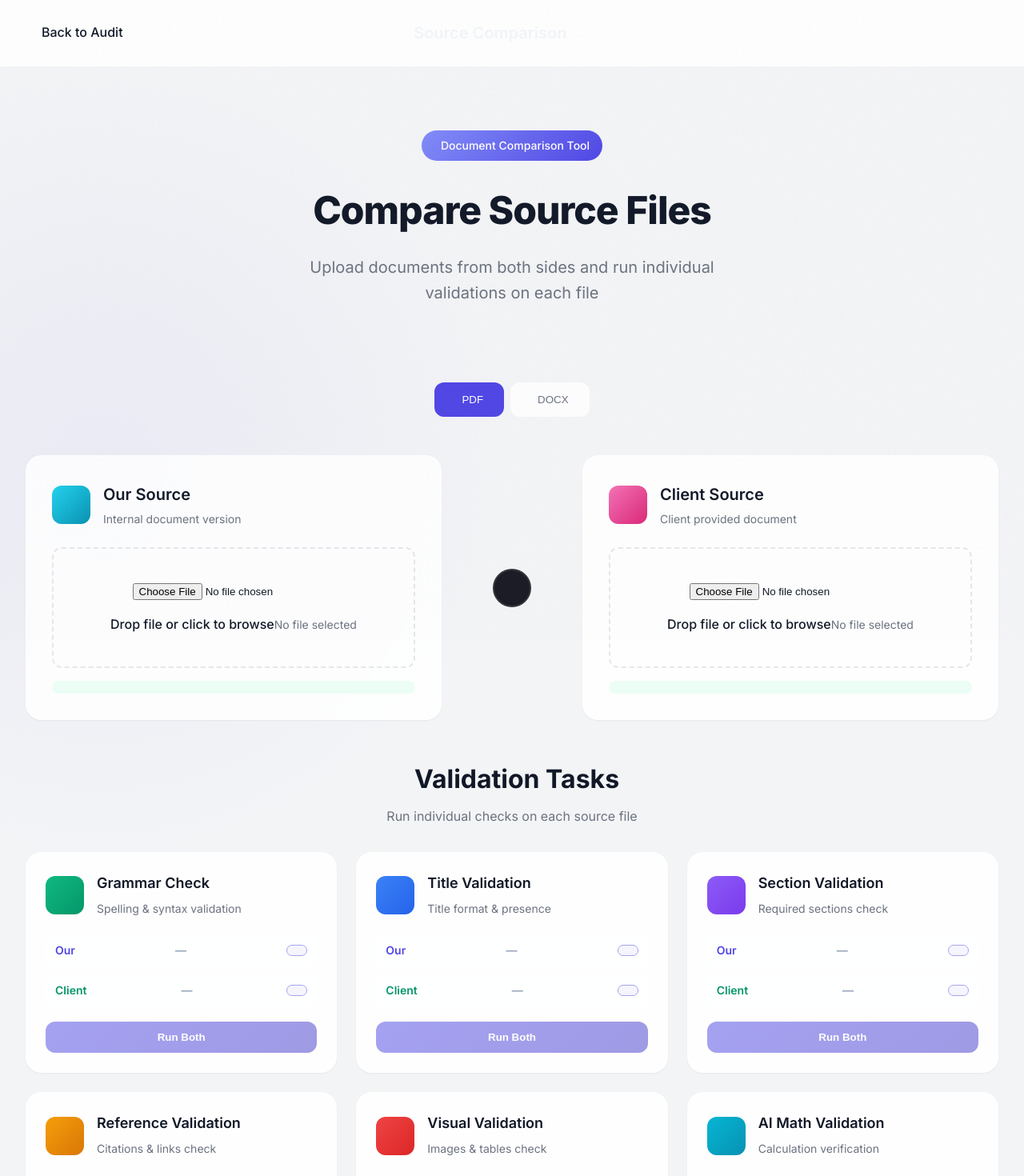
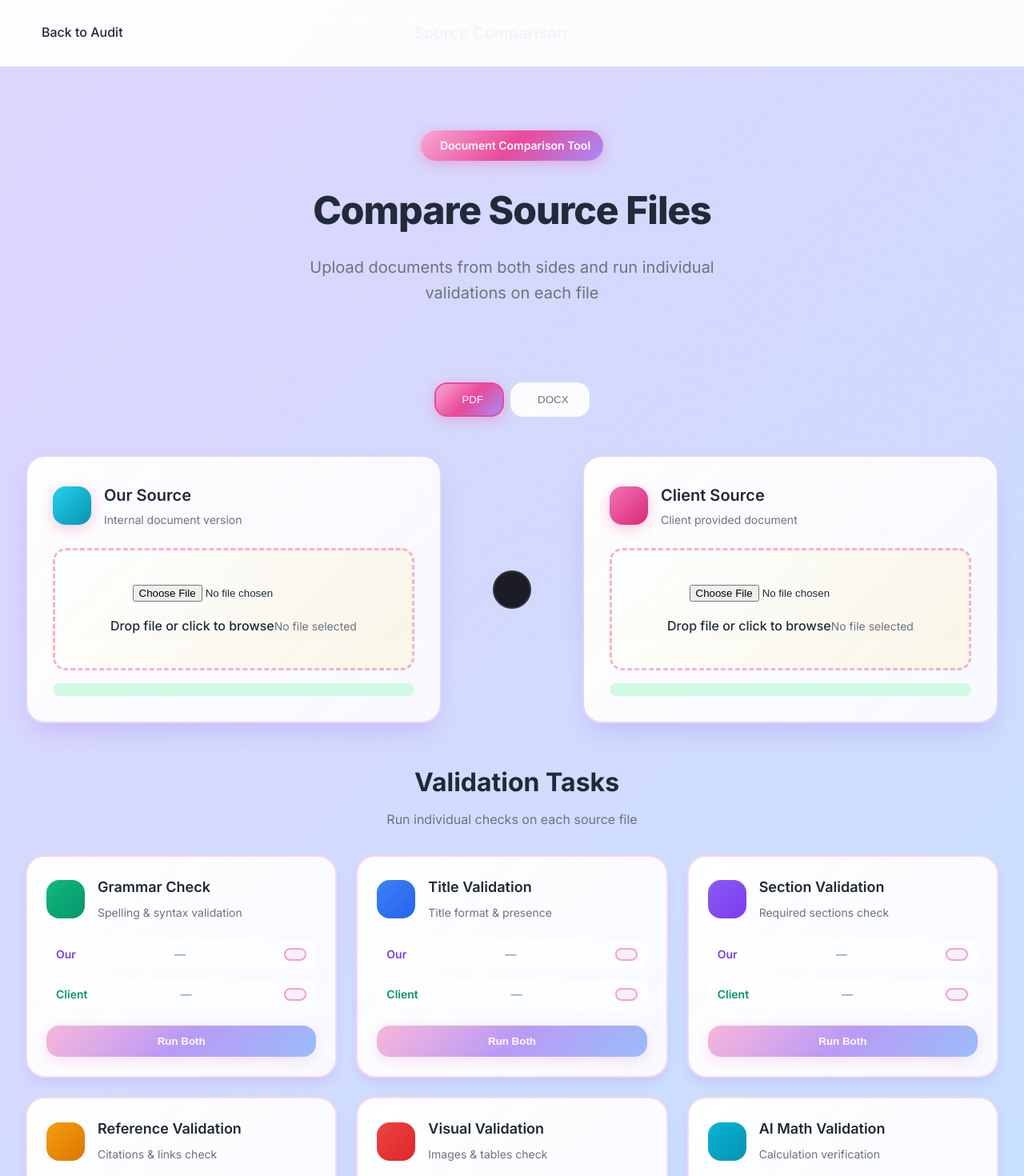
Before and after one commit to Sakaarr/quality-audit-fe, a Next.js app: page /comparison in a window 1280 px wide. Shown: the top 1470 px of the page at 80% size. Built offline with nearby package versions, Linux system fonts and the light colour scheme; no server answers.

Commit message:
css changes

```diff
--- a/src/app/globals.css
+++ b/src/app/globals.css
@@ -1,37 +1,41 @@
-/* Modern Minimalist Design System */
+/* Bright & Cheerful Design System */
 :root {
-  /* Colors */
-  --primary: #4F46E5;        /* Indigo 600 - More vibrant */
-  --primary-dark: #4338CA;
-  --primary-light: #818CF8;
-
-  --bg-page: #F3F4F6;        /* Cool Gray 100 */
-  --bg-card: rgba(255, 255, 255, 0.85); /* Transparent for glassmorphism */
-
-  --text-main: #111827;      /* Gray 900 */
-  --text-muted: #6B7280;     /* Gray 500 */
-  --text-light: #9CA3AF;     /* Gray 400 */
-
-  --border: #E5E7EB;
-
-  --success: #10B981;
-  --success-bg: #ECFDF5;
-  --error: #EF4444;
-  --error-bg: #FEF2F2;
-  --warning: #F59E0B;
-  --warning-bg: #FFFBEB;
-
-  /* Shadows */
-  --shadow-sm: 0 1px 2px 0 rgba(0, 0, 0, 0.05);
-  --shadow-md: 0 10px 15px -3px rgba(0, 0, 0, 0.1), 0 4px 6px -2px rgba(0, 0, 0, 0.05);
-  --shadow-lg: 0 20px 25px -5px rgba(0, 0, 0, 0.1), 0 10px 10px -5px rgba(0, 0, 0, 0.04);
-  --shadow-glow: 0 0 15px rgba(79, 70, 229, 0.3); /* Primary glow */
+  /* Colors - Vibrant & Uplifting */
+  --primary: #7C3AED;        /* Vibrant Purple */
+  --primary-dark: #6D28D9;
+  --primary-light: #A78BFA;
+  --secondary: #EC4899;      /* Hot Pink */
+  --accent: #F59E0B;         /* Amber */
+
+  --bg-page: #FEFCE8;        /* Warm cream */
+  --bg-card: rgba(255, 255, 255, 0.95); /* Bright white */
+
+  --text-main: #1F2937;      /* Soft dark gray */
+  --text-muted: #6B7280;     /* Medium gray */
+  --text-light: #9CA3AF;     /* Light gray */
+
+  --border: #FDE68A;         /* Soft yellow border */
+
+  --success: #10B981;        /* Emerald green */
+  --success-bg: #D1FAE5;
+  --error: #F43F5E;          /* Rose */
+  --error-bg: #FFE4E6;
+  --warning: #F59E0B;        /* Amber */
+  --warning-bg: #FEF3C7;
+  --info: #3B82F6;           /* Sky blue */
+  --info-bg: #DBEAFE;
+
+  /* Shadows - Softer */
+  --shadow-sm: 0 2px 4px 0 rgba(124, 58, 237, 0.1);
+  --shadow-md: 0 8px 16px -4px rgba(124, 58, 237, 0.15);
+  --shadow-lg: 0 16px 32px -8px rgba(124, 58, 237, 0.2);
+  --shadow-glow: 0 0 24px rgba(236, 72, 153, 0.4);
 
   /* Layout */
-  --radius-sm: 8px;
-  --radius-md: 12px;
-  --radius-lg: 20px;
-  --max-width: 1280px; /* Wider container */
+  --radius-sm: 12px;
+  --radius-md: 16px;
+  --radius-lg: 24px;
+  --max-width: 1280px;
 }
 
 * {
@@ -42,14 +46,19 @@
 
 body {
   font-family: 'Inter', sans-serif;
-  background-color: var(--bg-page);
-  /* Premium radial gradient background */
-  background-image:
-    radial-gradient(circle at 10% 20%, rgba(79, 70, 229, 0.05) 0%, transparent 20%),
-    radial-gradient(circle at 90% 80%, rgba(16, 185, 129, 0.05) 0%, transparent 20%);
+  background: linear-gradient(135deg, #FEF3C7 0%, #FECACA 25%, #DDD6FE 50%, #BAE6FD 75%, #D1FAE5 100%);
+  background-size: 400% 400%;
+  animation: gradientShift 15s ease infinite;
   color: var(--text-main);
   line-height: 1.6;
   -webkit-font-smoothing: antialiased;
+  min-height: 100vh;
+}
+
+@keyframes gradientShift {
+  0% { background-position: 0% 50%; }
+  50% { background-position: 100% 50%; }
+  100% { background-position: 0% 50%; }
 }
 
 /* Header */
@@ -59,11 +68,11 @@
   align-items: center;
   margin-bottom: 48px;
   padding: 24px 32px;
-  background: var(--bg-card);
-  backdrop-filter: blur(12px);
+  background: linear-gradient(135deg, rgba(255, 255, 255, 0.95) 0%, rgba(253, 230, 138, 0.3) 100%);
+  backdrop-filter: blur(16px);
   border-radius: var(--radius-lg);
-  box-shadow: var(--shadow-sm);
-  border: 1px solid rgba(255,255,255,0.6);
+  box-shadow: var(--shadow-md);
+  border: 2px solid rgba(236, 72, 153, 0.2);
 }
 
 .header-content .logo-area {
@@ -75,17 +84,21 @@
 
 .logo-area i {
   font-size: 36px;
-  color: var(--primary);
-  filter: drop-shadow(0 4px 6px rgba(79, 70, 229, 0.3));
+  background: linear-gradient(135deg, #EC4899 0%, #7C3AED 50%, #3B82F6 100%);
+  -webkit-background-clip: text;
+  -webkit-text-fill-color: transparent;
+  background-clip: text;
+  filter: drop-shadow(0 4px 8px rgba(236, 72, 153, 0.4));
 }
 
 .main-header h1 {
   font-size: 28px;
   font-weight: 800;
   letter-spacing: -0.75px;
-  background: linear-gradient(135deg, var(--text-main) 0%, #4B5563 100%);
+  background: linear-gradient(135deg, #EC4899 0%, #7C3AED 50%, #3B82F6 100%);
   -webkit-background-clip: text;
   -webkit-text-fill-color: transparent;
+  background-clip: text;
 }
 
 .subtitle {
@@ -106,19 +119,21 @@
   align-items: center;
   gap: 8px;
   padding: 10px 16px;
-  background: rgba(255, 255, 255, 0.7);
+  background: linear-gradient(135deg, rgba(255, 255, 255, 0.9) 0%, rgba(253, 230, 138, 0.5) 100%);
   border-radius: var(--radius-md);
   color: var(--text-main);
   text-decoration: none;
-  font-weight: 500;
-  transition: all 0.2s ease;
-  box-shadow: var(--shadow-sm);
+  font-weight: 600;
+  transition: all 0.3s ease;
+  box-shadow: var(--shadow-md);
+  border: 2px solid rgba(245, 158, 11, 0.3);
 }
 
 .comparison-link:hover {
-  background: rgba(255, 255, 255, 0.9);
-  transform: translateY(-1px);
-  box-shadow: var(--shadow-md);
+  background: linear-gradient(135deg, rgba(253, 230, 138, 0.8) 0%, rgba(252, 211, 77, 0.8) 100%);
+  transform: translateY(-2px);
+  box-shadow: 0 8px 24px rgba(245, 158, 11, 0.4);
+  border-color: var(--accent);
 }
 
 .comparison-link i {
@@ -128,10 +143,11 @@
 /* File Type Toggle */
 .file-type-toggle {
   display: flex;
-  background: rgba(255, 255, 255, 0.6);
+  background: linear-gradient(135deg, rgba(255, 255, 255, 0.8) 0%, rgba(221, 214, 254, 0.5) 100%);
   border-radius: var(--radius-md);
   padding: 4px;
-  box-shadow: var(--shadow-sm);
+  box-shadow: var(--shadow-md);
+  border: 2px solid rgba(124, 58, 237, 0.2);
 }
 
 .toggle-btn {
@@ -149,9 +165,9 @@
 }
 
 .toggle-btn.active {
-  background: white;
-  color: var(--primary);
-  box-shadow: var(--shadow-sm);
+  background: linear-gradient(135deg, #A78BFA 0%, #7C3AED 100%);
+  color: white;
+  box-shadow: 0 4px 12px rgba(124, 58, 237, 0.4);
 }
 
 .toggle-btn i {
@@ -187,34 +203,87 @@
 /* Upload Cards */
 .upload-card {
   position: relative;
-  background: var(--bg-card);
-  backdrop-filter: blur(12px);
+  background: linear-gradient(135deg, rgba(255, 255, 255, 0.98) 0%, rgba(250, 250, 255, 0.95) 100%);
+  backdrop-filter: blur(16px);
   border-radius: var(--radius-lg);
   padding: 24px;
-  border: 1px solid rgba(255, 255, 255, 0.6);
-  box-shadow: var(--shadow-sm);
+  border: 2px solid transparent;
+  box-shadow: var(--shadow-md);
   transition: all 0.3s ease;
   cursor: pointer;
 }
 
+.upload-card:nth-child(1) {
+  border-color: rgba(124, 58, 237, 0.3);
+}
+
+.upload-card:nth-child(2) {
+  border-color: rgba(236, 72, 153, 0.3);
+}
+
+.upload-card:nth-child(3) {
+  border-color: rgba(245, 158, 11, 0.3);
+}
+
+.upload-card:nth-child(4) {
+  border-color: rgba(16, 185, 129, 0.3);
+}
+
 .upload-card:hover {
-  transform: translateY(-2px);
-  box-shadow: var(--shadow-md);
+  transform: translateY(-4px) scale(1.02);
+  box-shadow: var(--shadow-lg);
+}
+
+.upload-card:nth-child(1):hover {
+  border-color: var(--primary);
+  box-shadow: 0 12px 32px -8px rgba(124, 58, 237, 0.4);
+}
+
+.upload-card:nth-child(2):hover {
+  border-color: var(--secondary);
+  box-shadow: 0 12px 32px -8px rgba(236, 72, 153, 0.4);
+}
+
+.upload-card:nth-child(3):hover {
+  border-color: var(--accent);
+  box-shadow: 0 12px 32px -8px rgba(245, 158, 11, 0.4);
+}
+
+.upload-card:nth-child(4):hover {
+  border-color: var(--success);
+  box-shadow: 0 12px 32px -8px rgba(16, 185, 129, 0.4);
 }
 
 .card-status-indicator {
   position: absolute;
   top: 16px;
   right: 16px;
-  width: 12px;
-  height: 12px;
+  width: 14px;
+  height: 14px;
   border-radius: 50%;
-  background: var(--text-light);
-  transition: all 0.2s ease;
-}
-
-.upload-card:hover .card-status-indicator {
+  background: #D1D5DB;
+  transition: all 0.3s ease;
+  box-shadow: 0 0 8px rgba(0, 0, 0, 0.1);
+}
+
+.upload-card:nth-child(1):hover .card-status-indicator {
+  background: var(--primary);
+  box-shadow: 0 0 16px rgba(124, 58, 237, 0.6);
+}
+
+.upload-card:nth-child(2):hover .card-status-indicator {
+  background: var(--secondary);
+  box-shadow: 0 0 16px rgba(236, 72, 153, 0.6);
+}
+
+.upload-card:nth-child(3):hover .card-status-indicator {
+  background: var(--accent);
+  box-shadow: 0 0 16px rgba(245, 158, 11, 0.6);
+}
+
+.upload-card:nth-child(4):hover .card-status-indicator {
   background: var(--success);
+  box-shadow: 0 0 16px rgba(16, 185, 129, 0.6);
 }
 
 .card-content {
@@ -225,13 +294,28 @@
 .icon-wrapper {
   width: 64px;
   height: 64px;
-  background: linear-gradient(135deg, var(--primary-light) 0%, var(--primary) 100%);
   border-radius: var(--radius-md);
   display: flex;
   align-items: center;
   justify-content: center;
   margin: 0 auto 16px;
   box-shadow: var(--shadow-md);
+}
+
+.upload-card:nth-child(1) .icon-wrapper {
+  background: linear-gradient(135deg, #A78BFA 0%, #7C3AED 100%);
+}
+
+.upload-card:nth-child(2) .icon-wrapper {
+  background: linear-gradient(135deg, #F9A8D4 0%, #EC4899 100%);
+}
+
+.upload-card:nth-child(3) .icon-wrapper {
+  background: linear-gradient(135deg, #FCD34D 0%, #F59E0B 100%);
+}
+
+.upload-card:nth-child(4) .icon-wrapper {
+  background: linear-gradient(135deg, #6EE7B7 0%, #10B981 100%);
 }
 
 .icon-wrapper i {
@@ -283,12 +367,12 @@
 
 /* Results Section */
 .results-section {
-  background: var(--bg-card);
-  backdrop-filter: blur(12px);
+  background: linear-gradient(135deg, rgba(255, 255, 255, 0.98) 0%, rgba(253, 242, 248, 0.95) 100%);
+  backdrop-filter: blur(16px);
   border-radius: var(--radius-lg);
   padding: 32px;
-  box-shadow: var(--shadow-sm);
-  border: 1px solid rgba(255, 255, 255, 0.6);
+  box-shadow: var(--shadow-lg);
+  border: 2px solid rgba(236, 72, 153, 0.2);
 }
 
 .results-section .section-header {
@@ -347,13 +431,14 @@
 }
 
 .results-table thead th {
-  background: linear-gradient(135deg, var(--primary) 0%, var(--primary-dark) 100%);
+  background: linear-gradient(135deg, #EC4899 0%, #7C3AED 50%, #3B82F6 100%);
   color: white;
   padding: 16px 20px;
   text-align: left;
   font-weight: 600;
   font-size: 14px;
   letter-spacing: 0.5px;
+  text-shadow: 0 2px 4px rgba(0, 0, 0, 0.2);
 }
 
 .results-table tbody tr {
@@ -361,7 +446,7 @@
 }
 
 .results-table tbody tr:hover {
-  background: rgba(79, 70, 229, 0.02);
+  background: linear-gradient(90deg, rgba(236, 72, 153, 0.08) 0%, rgba(124, 58, 237, 0.08) 100%);
 }
 
 .results-table tbody td {
@@ -379,13 +464,14 @@
 .task-icon {
   width: 40px;
   height: 40px;
-  background: linear-gradient(135deg, var(--primary-light) 0%, var(--primary) 100%);
+  background: linear-gradient(135deg, #F9A8D4 0%, #EC4899 50%, #A78BFA 100%);
   border-radius: var(--radius-md);
   display: flex;
   align-items: center;
   justify-content: center;
   color: white;
   font-size: 18px;
+  box-shadow: 0 4px 12px rgba(236, 72, 153, 0.3);
 }
 
 .task-name {
@@ -403,19 +489,22 @@
 }
 
 .result-cell.pass {
-  background: var(--success-bg);
-  color: var(--success);
+  background: linear-gradient(135deg, #D1FAE5 0%, #A7F3D0 100%);
+  color: #059669;
+  box-shadow: 0 2px 8px rgba(16, 185, 129, 0.2);
 }
 
 .result-cell.fail {
-  background: var(--error-bg);
-  color: var(--error);
+  background: linear-gradient(135deg, #FFE4E6 0%, #FECDD3 100%);
+  color: #E11D48;
+  box-shadow: 0 2px 8px rgba(244, 63, 94, 0.2);
 }
 
 .result-cell.loading {
-  background: var(--warning-bg);
-  color: var(--warning);
+  background: linear-gradient(135deg, #FEF3C7 0%, #FDE68A 100%);
+  color: #D97706;
   animation: pulse 2s infinite;
+  box-shadow: 0 2px 8px rgba(245, 158, 11, 0.2);
 }
 
 .result-cell.pending {
@@ -429,19 +518,20 @@
 
 .run-btn {
   padding: 8px 16px;
-  background: linear-gradient(135deg, var(--primary) 0%, var(--primary-dark) 100%);
+  background: linear-gradient(135deg, #F472B6 0%, #7C3AED 50%, #3B82F6 100%);
   color: white;
   border: none;
   border-radius: var(--radius-md);
-  font-weight: 500;
+  font-weight: 600;
   cursor: pointer;
-  transition: all 0.2s ease;
+  transition: all 0.3s ease;
   font-size: 13px;
+  box-shadow: 0 4px 12px rgba(236, 72, 153, 0.3);
 }
 
 .run-btn:hover {
-  transform: translateY(-1px);
-  box-shadow: var(--shadow-md);
+  transform: translateY(-2px) scale(1.05);
+  box-shadow: 0 8px 24px rgba(236, 72, 153, 0.5);
 }
 
 .run-btn:disabled {
@@ -452,19 +542,21 @@
 
 .sm-btn {
   padding: 6px 12px;
-  background: var(--success);
+  background: linear-gradient(135deg, #6EE7B7 0%, #10B981 100%);
   color: white;
   border: none;
   border-radius: var(--radius-sm);
   font-size: 12px;
-  font-weight: 500;
+  font-weight: 600;
   cursor: pointer;
-  transition: all 0.2s ease;
+  transition: all 0.3s ease;
+  box-shadow: 0 2px 8px rgba(16, 185, 129, 0.3);
 }
 
 .sm-btn:hover {
-  background: #059669;
-  transform: translateY(-1px);
+  background: linear-gradient(135deg, #10B981 0%, #059669 100%);
+  transform: translateY(-2px);
+  box-shadow: 0 4px 16px rgba(16, 185, 129, 0.5);
 }
 
 /* Loading States */
@@ -1347,12 +1439,13 @@
   align-items: center;
   gap: 8px;
   padding: 8px 16px;
-  background: linear-gradient(135deg, var(--primary-light) 0%, var(--primary) 100%);
+  background: linear-gradient(135deg, #F9A8D4 0%, #EC4899 50%, #A78BFA 100%);
   color: white;
   border-radius: 20px;
   font-size: 14px;
-  font-weight: 500;
+  font-weight: 600;
   margin-bottom: 24px;
+  box-shadow: 0 4px 16px rgba(236, 72, 153, 0.3);
 }
 
 .hero h1 {
@@ -1392,9 +1485,10 @@
 }
 
 .type-btn.active {
-  background: var(--primary);
-  color: white;
-  border-color: var(--primary);
+  background: linear-gradient(135deg, #F9A8D4 0%, #EC4899 50%, #A78BFA 100%);
+  color: white;
+  border-color: var(--secondary);
+  box-shadow: 0 4px 16px rgba(236, 72, 153, 0.3);
 }
 
 .upload-zone {
@@ -1402,12 +1496,12 @@
 }
 
 .upload-panel {
-  background: var(--bg-card);
-  backdrop-filter: blur(12px);
+  background: linear-gradient(135deg, rgba(255, 255, 255, 0.98) 0%, rgba(250, 250, 255, 0.95) 100%);
+  backdrop-filter: blur(16px);
   border-radius: var(--radius-lg);
   padding: 32px;
-  border: 1px solid rgba(255, 255, 255, 0.6);
-  box-shadow: var(--shadow-sm);
+  border: 2px solid rgba(124, 58, 237, 0.2);
+  box-shadow: var(--shadow-lg);
 }
 
 .panel-header {
@@ -1420,11 +1514,12 @@
 .panel-icon {
   width: 48px;
   height: 48px;
-  background: linear-gradient(135deg, var(--primary-light) 0%, var(--primary) 100%);
+  background: linear-gradient(135deg, #F9A8D4 0%, #EC4899 50%, #A78BFA 100%);
   border-radius: var(--radius-md);
   display: flex;
   align-items: center;
   justify-content: center;
+  box-shadow: 0 4px 16px rgba(236, 72, 153, 0.3);
 }
 
 .panel-icon i {
@@ -1446,18 +1541,21 @@
 
 .drop-area {
   position: relative;
-  border: 2px dashed var(--border);
+  border: 3px dashed rgba(236, 72, 153, 0.4);
   border-radius: var(--radius-md);
   padding: 40px 24px;
   text-align: center;
-  transition: all 0.2s ease;
+  transition: all 0.3s ease;
   cursor: pointer;
+  background: linear-gradient(135deg, rgba(255, 255, 255, 0.5) 0%, rgba(253, 230, 138, 0.2) 100%);
 }
 
 .drop-area:hover,
 .drop-area.drag-over {
-  border-color: var(--primary);
-  background: rgba(79, 70, 229, 0.02);
+  border-color: var(--secondary);
+  background: linear-gradient(135deg, rgba(236, 72, 153, 0.15) 0%, rgba(124, 58, 237, 0.1) 100%);
+  transform: scale(1.01);
+  box-shadow: 0 8px 24px rgba(236, 72, 153, 0.2);
 }
 
 .drop-icon {
@@ -1466,7 +1564,10 @@
 
 .drop-icon i {
   font-size: 48px;
-  color: var(--primary);
+  background: linear-gradient(135deg, #EC4899 0%, #7C3AED 50%, #3B82F6 100%);
+  -webkit-background-clip: text;
+  -webkit-text-fill-color: transparent;
+  background-clip: text;
 }
 
 .drop-text {
@@ -1519,18 +1620,19 @@
 }
 
 .validation-card {
-  background: var(--bg-card);
-  backdrop-filter: blur(12px);
+  background: linear-gradient(135deg, rgba(255, 255, 255, 0.98) 0%, rgba(250, 250, 255, 0.95) 100%);
+  backdrop-filter: blur(16px);
   border-radius: var(--radius-lg);
   padding: 24px;
-  border: 1px solid rgba(255, 255, 255, 0.6);
-  box-shadow: var(--shadow-sm);
+  border: 2px solid rgba(236, 72, 153, 0.2);
+  box-shadow: var(--shadow-md);
   transition: all 0.3s ease;
 }
 
 .validation-card:hover {
-  transform: translateY(-2px);
-  box-shadow: var(--shadow-md);
+  transform: translateY(-4px) scale(1.02);
+  box-shadow: 0 12px 40px rgba(236, 72, 153, 0.3);
+  border-color: rgba(124, 58, 237, 0.4);
 }
 
 .card-header {
@@ -1666,45 +1768,48 @@
 
 .run-single-btn {
   padding: 6px 12px;
-  background: rgba(79, 70, 229, 0.1);
-  border: 1px solid var(--primary);
+  background: linear-gradient(135deg, rgba(236, 72, 153, 0.15) 0%, rgba(124, 58, 237, 0.15) 100%);
+  border: 2px solid var(--secondary);
   border-radius: var(--radius-sm);
-  color: var(--primary);
+  color: var(--secondary);
   font-size: 12px;
-  font-weight: 500;
+  font-weight: 600;
   cursor: pointer;
-  transition: all 0.2s ease;
+  transition: all 0.3s ease;
 }
 
 .run-single-btn:hover {
-  background: var(--primary);
-  color: white;
+  background: linear-gradient(135deg, #F472B6 0%, #7C3AED 100%);
+  color: white;
+  transform: translateY(-1px);
+  box-shadow: 0 4px 12px rgba(236, 72, 153, 0.4);
 }
 
 .run-both-btn {
   width: 100%;
   padding: 12px;
-  background: linear-gradient(135deg, var(--primary) 0%, var(--primary-dark) 100%);
+  background: linear-gradient(135deg, #F472B6 0%, #7C3AED 50%, #3B82F6 100%);
   color: white;
   border: none;
   border-radius: var(--radius-md);
-  font-weight: 600;
+  font-weight: 700;
   cursor: pointer;
-  transition: all 0.2s ease;
+  transition: all 0.3s ease;
+  box-shadow: 0 4px 16px rgba(236, 72, 153, 0.3);
 }
 
 .run-both-btn:hover {
-  transform: translateY(-1px);
-  box-shadow: var(--shadow-md);
+  transform: translateY(-2px) scale(1.02);
+  box-shadow: 0 8px 32px rgba(236, 72, 153, 0.5);
 }
 
 .comparison-section {
-  background: var(--bg-card);
-  backdrop-filter: blur(12px);
+  background: linear-gradient(135deg, rgba(255, 255, 255, 0.98) 0%, rgba(253, 242, 248, 0.95) 100%);
+  backdrop-filter: blur(16px);
   border-radius: var(--radius-lg);
   padding: 32px;
-  border: 1px solid rgba(255, 255, 255, 0.6);
-  box-shadow: var(--shadow-sm);
+  border: 2px solid rgba(236, 72, 153, 0.2);
+  box-shadow: var(--shadow-lg);
 }
 
 .comparison-cards {
@@ -1714,23 +1819,24 @@
 }
 
 .comparison-card {
-  background: white;
+  background: linear-gradient(135deg, rgba(255, 255, 255, 0.98) 0%, rgba(253, 230, 138, 0.2) 100%);
   border-radius: var(--radius-lg);
   padding: 24px;
-  box-shadow: var(--shadow-sm);
-  border: 1px solid var(--border);
+  box-shadow: var(--shadow-md);
+  border: 2px solid rgba(245, 158, 11, 0.3);
   transition: all 0.3s ease;
 }
 
 .comparison-card:hover {
-  transform: translateY(-2px);
-  box-shadow: var(--shadow-md);
+  transform: translateY(-4px) scale(1.02);
+  box-shadow: 0 12px 40px rgba(245, 158, 11, 0.4);
+  border-color: var(--accent);
 }
 
 .comp-icon {
   width: 48px;
   height: 48px;
-  background: linear-gradient(135deg, var(--primary-light) 0%, var(--primary) 100%);
+  background: linear-gradient(135deg, #FCD34D 0%, #F59E0B 50%, #EC4899 100%);
   border-radius: var(--radius-md);
   display: flex;
   align-items: center;
@@ -1738,6 +1844,7 @@
   margin-bottom: 16px;
   color: white;
   font-size: 24px;
+  box-shadow: 0 4px 16px rgba(245, 158, 11, 0.3);
 }
 
 .comp-info h3 {
@@ -1766,18 +1873,19 @@
 .comp-run-btn {
   width: 100%;
   padding: 12px;
-  background: linear-gradient(135deg, var(--primary) 0%, var(--primary-dark) 100%);
+  background: linear-gradient(135deg, #F472B6 0%, #7C3AED 50%, #3B82F6 100%);
   color: white;
   border: none;
   border-radius: var(--radius-md);
-  font-weight: 600;
+  font-weight: 700;
   cursor: pointer;
-  transition: all 0.2s ease;
+  transition: all 0.3s ease;
+  box-shadow: 0 4px 16px rgba(236, 72, 153, 0.3);
 }
 
 .comp-run-btn:hover {
-  transform: translateY(-1px);
-  box-shadow: var(--shadow-md);
+  transform: translateY(-2px) scale(1.02);
+  box-shadow: 0 8px 32px rgba(236, 72, 153, 0.5);
 }
 
 .footer {
@@ -1813,13 +1921,13 @@
 }
 
 .upload-form {
-  background: var(--bg-card);
-  backdrop-filter: blur(12px);
+  background: linear-gradient(135deg, rgba(255, 255, 255, 0.98) 0%, rgba(253, 242, 248, 0.95) 100%);
+  backdrop-filter: blur(16px);
   border-radius: var(--radius-lg);
   padding: 32px;
   margin-bottom: 32px;
-  box-shadow: var(--shadow-sm);
-  border: 1px solid rgba(255, 255, 255, 0.6);
+  box-shadow: var(--shadow-lg);
+  border: 2px solid rgba(236, 72, 153, 0.2);
 }
 
 .upload-form label {
@@ -1834,18 +1942,20 @@
 
 .upload-form .upload-area {
   position: relative;
-  border: 2px dashed var(--border);
+  border: 3px dashed rgba(236, 72, 153, 0.4);
   border-radius: var(--radius-md);
   padding: 40px 24px;
   text-align: center;
-  transition: all 0.2s ease;
+  transition: all 0.3s ease;
   cursor: pointer;
-  background: rgba(255, 255, 255, 0.3);
+  background: linear-gradient(135deg, rgba(255, 255, 255, 0.5) 0%, rgba(253, 230, 138, 0.2) 100%);
 }
 
 .upload-form .upload-area:hover {
-  border-color: var(--primary);
-  background: rgba(79, 70, 229, 0.02);
+  border-color: var(--secondary);
+  background: linear-gradient(135deg, rgba(236, 72, 153, 0.15) 0%, rgba(124, 58, 237, 0.1) 100%);
+  transform: scale(1.01);
+  box-shadow: 0 8px 24px rgba(236, 72, 153, 0.2);
 }
 
 .upload-form .upload-icon {
@@ -1854,7 +1964,10 @@
 
 .upload-form .upload-icon i {
   font-size: 48px;
-  color: var(--primary);
+  background: linear-gradient(135deg, #EC4899 0%, #7C3AED 50%, #3B82F6 100%);
+  -webkit-background-clip: text;
+  -webkit-text-fill-color: transparent;
+  background-clip: text;
 }
 
 .upload-form .upload-text {
@@ -1872,19 +1985,20 @@
 .submit-btn {
   width: 100%;
   padding: 16px;
-  background: linear-gradient(135deg, var(--primary) 0%, var(--primary-dark) 100%);
+  background: linear-gradient(135deg, #F472B6 0%, #7C3AED 50%, #3B82F6 100%);
   color: white;
   border: none;
   border-radius: var(--radius-lg);
   font-size: 16px;
-  font-weight: 600;
+  font-weight: 700;
   cursor: pointer;
-  transition: all 0.2s ease;
+  transition: all 0.3s ease;
+  box-shadow: 0 8px 24px rgba(236, 72, 153, 0.3);
 }
 
 .submit-btn:hover {
-  transform: translateY(-2px);
-  box-shadow: var(--shadow-lg);
+  transform: translateY(-4px) scale(1.02);
+  box-shadow: 0 16px 48px rgba(236, 72, 153, 0.5);
 }
 
 .loader {
@@ -1913,19 +2027,21 @@
 }
 
 .status-banner {
-  background: var(--success-bg);
-  border: 1px solid var(--success);
+  background: linear-gradient(135deg, #D1FAE5 0%, #A7F3D0 100%);
+  border: 2px solid var(--success);
   border-radius: var(--radius-lg);
   padding: 24px;
   margin-bottom: 24px;
   display: flex;
   justify-content: space-between;
   align-items: center;
+  box-shadow: 0 8px 24px rgba(16, 185, 129, 0.2);
 }
 
 .status-banner.error {
-  background: var(--error-bg);
+  background: linear-gradient(135deg, #FFE4E6 0%, #FECDD3 100%);
   border-color: var(--error);
+  box-shadow: 0 8px 24px rgba(244, 63, 94, 0.2);
 }
 
 .status-text {
@@ -1966,7 +2082,7 @@
 }
 
 .table-header {
-  background: linear-gradient(135deg, var(--primary) 0%, var(--primary-dark) 100%);
+  background: linear-gradient(135deg, #EC4899 0%, #7C3AED 50%, #3B82F6 100%);
   color: white;
   padding: 16px 24px;
   font-weight: 700;
@@ -1974,6 +2090,7 @@
   display: flex;
   align-items: center;
   gap: 8px;
+  text-shadow: 0 2px 4px rgba(0, 0, 0, 0.2);
 }
 
 .table-content {
@@ -1996,7 +2113,7 @@
 }
 
 .verification-item:hover {
-  background: rgba(79, 70, 229, 0.02);
+  background: linear-gradient(90deg, rgba(236, 72, 153, 0.05) 0%, rgba(124, 58, 237, 0.05) 100%);
 }
 
 .verification-item:last-child {
```
